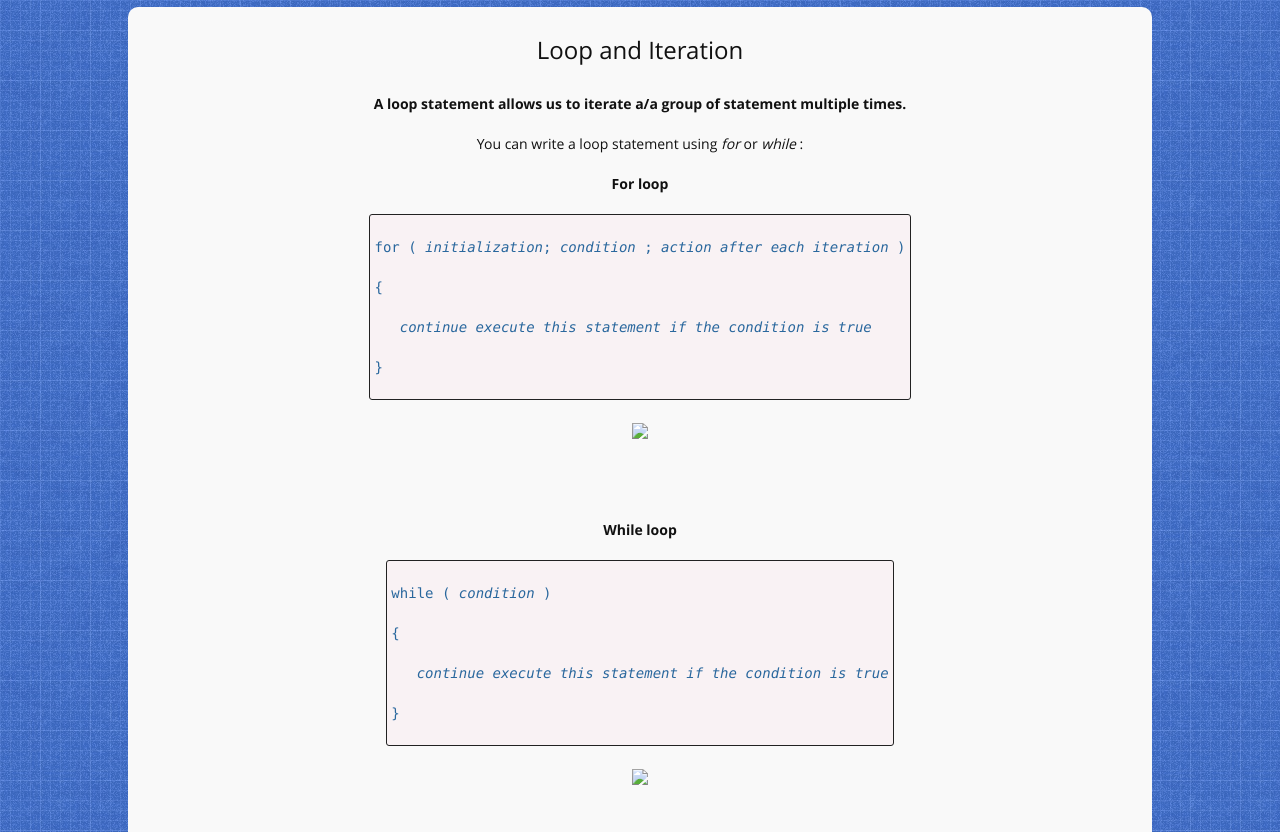
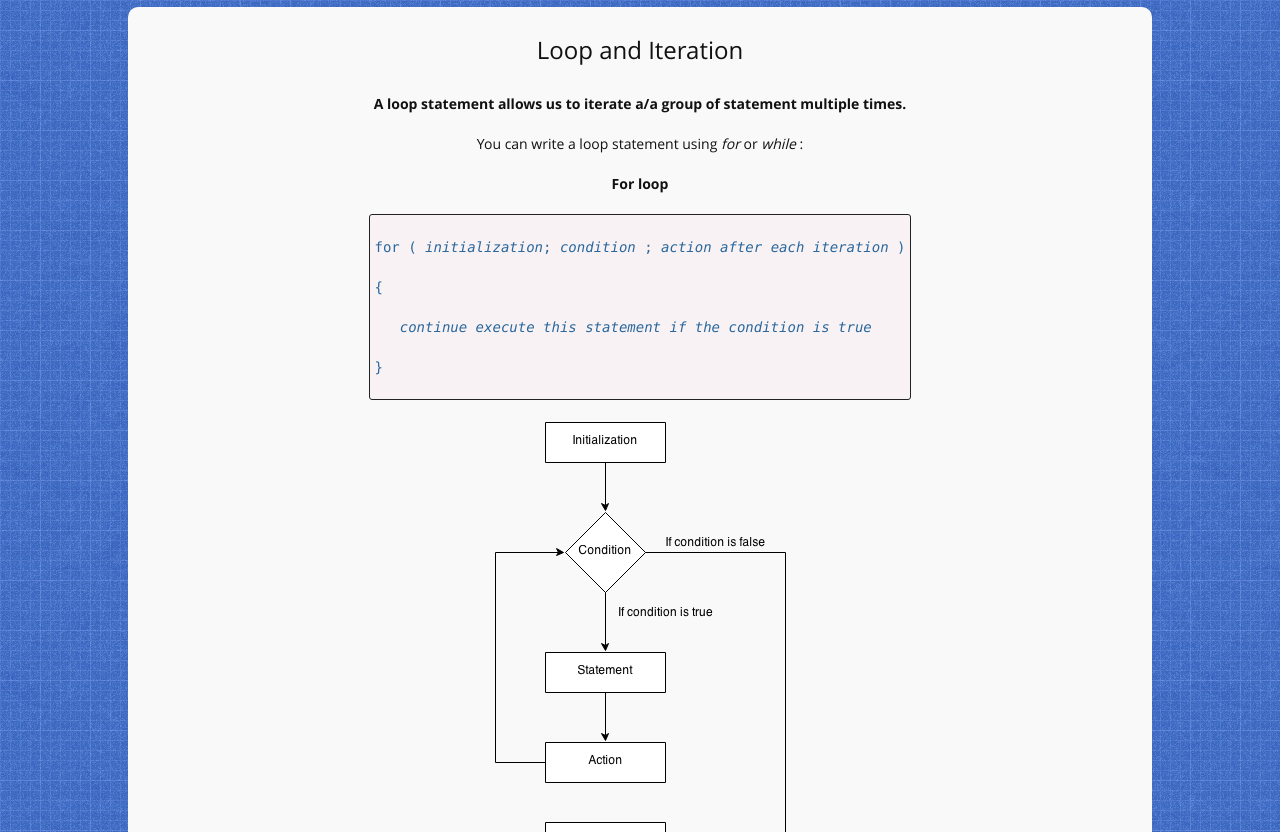
Before and after one commit to cupnoodle/trycoding, a plain HTML site: page zh/loop.html in a window 1280 px wide. Shown: the part 120-952 px from the top of the page. Drawn offline with Linux system fonts and the light colour scheme.

Commit message:
image link on zh
fixed image link on zh

```diff
--- a/zh/loop.html
+++ b/zh/loop.html
@@ -30,7 +30,7 @@
             } <br>
         </code>
         <br><br>
-        <img src="img/for.png"></img><br><br>
+        <img src="../img/for.png"></img><br><br>
         <br><br><br>
         <b>While loop</b><br><br>
         <code>
@@ -40,7 +40,7 @@
             } <br>
         </code>
         <br><br>
-        <img src="img/while.png"></img><br><br>
+        <img src="../img/while.png"></img><br><br>
         <br><br><br>
       </p>
       <h3><i class="fa fa-rocket"></i> Practice</h3>
```
